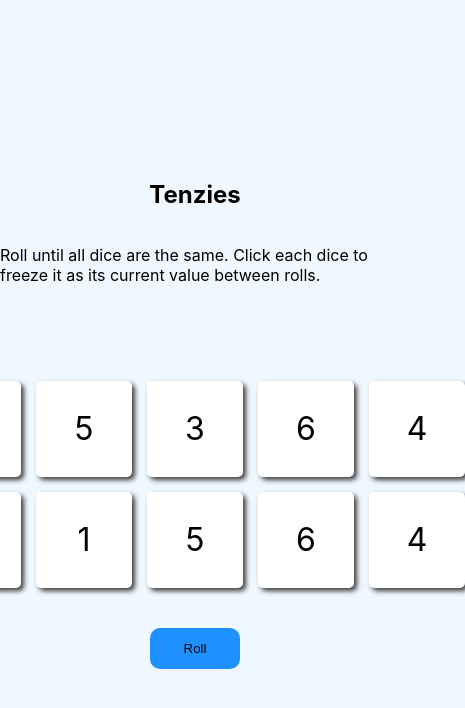
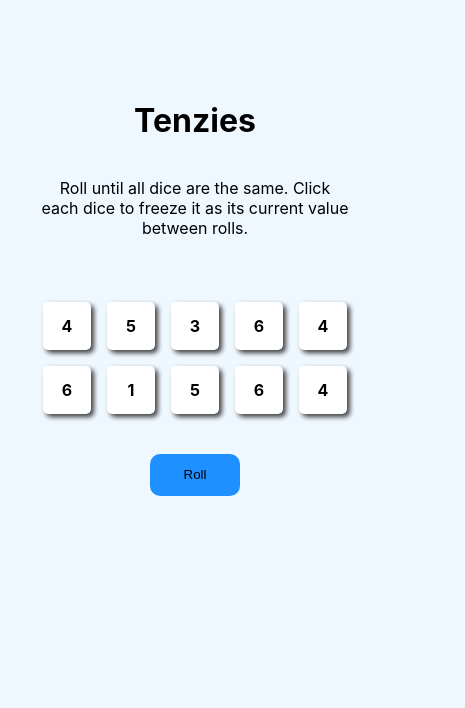
Before and after one commit to colyud/tenzies, a React (Create React App) app: page / in a window 390 px wide. Shown: the top 708 px of the page, 465 px wide, since content can reach past the window. Built offline with nearby package versions, Linux system fonts and the light colour scheme.

Commit message:
add responsive

```diff
--- a/src/App.css
+++ b/src/App.css
@@ -8,22 +8,28 @@ body {
     flex-direction: column;
     justify-content: center;
     align-items: center;
-    margin-top: 10em;
+    margin-top: 5em;
+}
+.sub-title {
+    max-width: 630px;
+    width: 80%;
+    text-align: center;
 }
 .diceContainer {
     display: grid;
-    gap: 15px;
+    gap: 1em;
     grid-template-areas:
         ". . . . ."
         ". . . . .";
     text-align: center;
     justify-content: center;
-    margin-top: 5em;
+    margin-top: 3em;
 }
 .dice {
     width: 3em;
     height: 3em;
-    font-size: 2rem;
+    font-size: 1rem;
+    font-weight: bold;
     display: flex;
     justify-content: center;
     align-items: center;
@@ -45,3 +51,13 @@ body {
     border: 0;
     border-radius: 10px;
 }
+@media screen and (min-width: 688px) {
+    .dice {
+        font-size: 1.5rem;
+    }
+}
+@media screen and (min-width: 1000px) {
+    .dice {
+        font-size: 2rem;
+    }
+}
--- a/src/App.js
+++ b/src/App.js
@@ -47,8 +47,8 @@ function App() {
 
     return (
         <div className="container">
-            <h2>Tenzies</h2>
-            <p>Roll until all dice are the same. Click each dice to freeze it as its current value between rolls.</p>
+            <h1 className="title">Tenzies</h1>
+            <p className="sub-title">Roll until all dice are the same. Click each dice to freeze it as its current value between rolls.</p>
             <div className="diceContainer">{mappedDice}</div>
             <button className="roll" onClick={handleRoll}>
                 Roll
```
